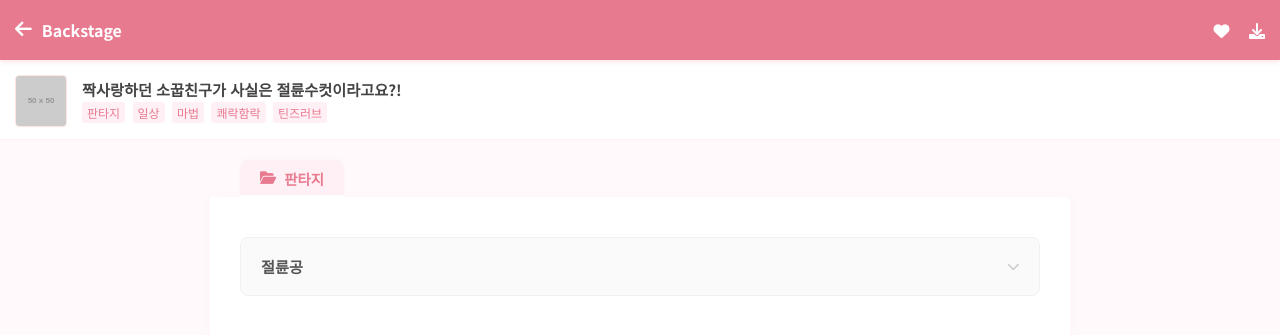
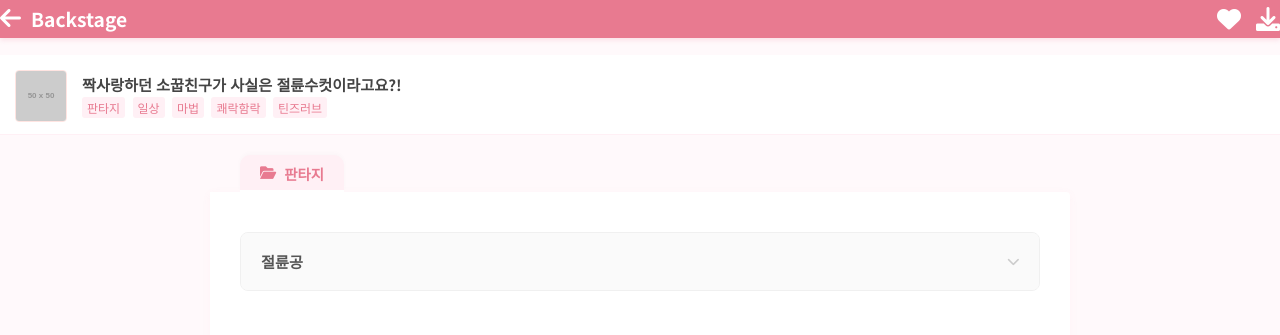
Before and after one commit to narelim/mag-ross-archive, a Jekyll site: the page built from secretposts/dmar20250004.md, in a window 1280 px wide and 900 px high. Shown: the top 335 px of the window. Built offline with Jekyll 4.4.1, drawn with Linux system fonts in a browser that asks for light colours.

Commit message:
play-viewer.html 업데이트

```diff
--- a/_layouts/play-viewer.html
+++ b/_layouts/play-viewer.html
@@ -17,7 +17,7 @@
         body {
             background-color: #FFF9FB; /* 배경: 아주 연한 핑크 화이트 */
             margin: 0;
-            padding-top: 140px;
+            padding-top: 135px;
             font-family: 'Noto Sans KR', sans-serif;
             color: #333; /* 기본 글자는 가독성 좋게 진한 회색 */
         }
@@ -26,21 +26,22 @@
         .app-header {
             background-color: #E87A90; /* 차분한 로즈 핑크 */
             color: white;
-            height: 60px;
             display: flex;
             align-items: center;
-            padding: 0 15px;
+            padding: 15 20px;
             position: fixed;
             top: 0; left: 0; right: 0;
             z-index: 1000;
             box-shadow: 0 2px 5px rgba(232, 122, 144, 0.2); /* 그림자도 핑크톤 */
+            box-sizing: border-box;
         }
         .back-btn {
             background: none; border: none; color: white;
-            font-size: 1.2rem; cursor: pointer; padding: 5px 10px 5px 0;
+            font-size: 1.5rem; cursor: pointer; padding: 5px 10px 5px 0;
         }
-        .app-title { font-weight: bold; flex: 1; font-size: 1rem; }
-        .app-icons i { margin-left: 15px; cursor: pointer; }
+        .app-title { font-weight: bold; flex: 1; font-size: 1.2rem; }
+        .app-icons { font-size: 1.5rem; display: flex; gap: 15px; }
+        .app-icons i { cursor: pointer; }
 
 
         /* 2. ℹ️ 작품 정보 헤더 */
@@ -50,7 +51,7 @@
             display: flex;
             gap: 15px;
             position: fixed;
-            top: 60px; left: 0; right: 0;
+            top: 55px; left: 0; right: 0;
             z-index: 900;
             border-bottom: 1px solid #FFF0F5; /* 구분선 아주 연한 핑크 */
             height: 80px; box-sizing: border-box;
```
